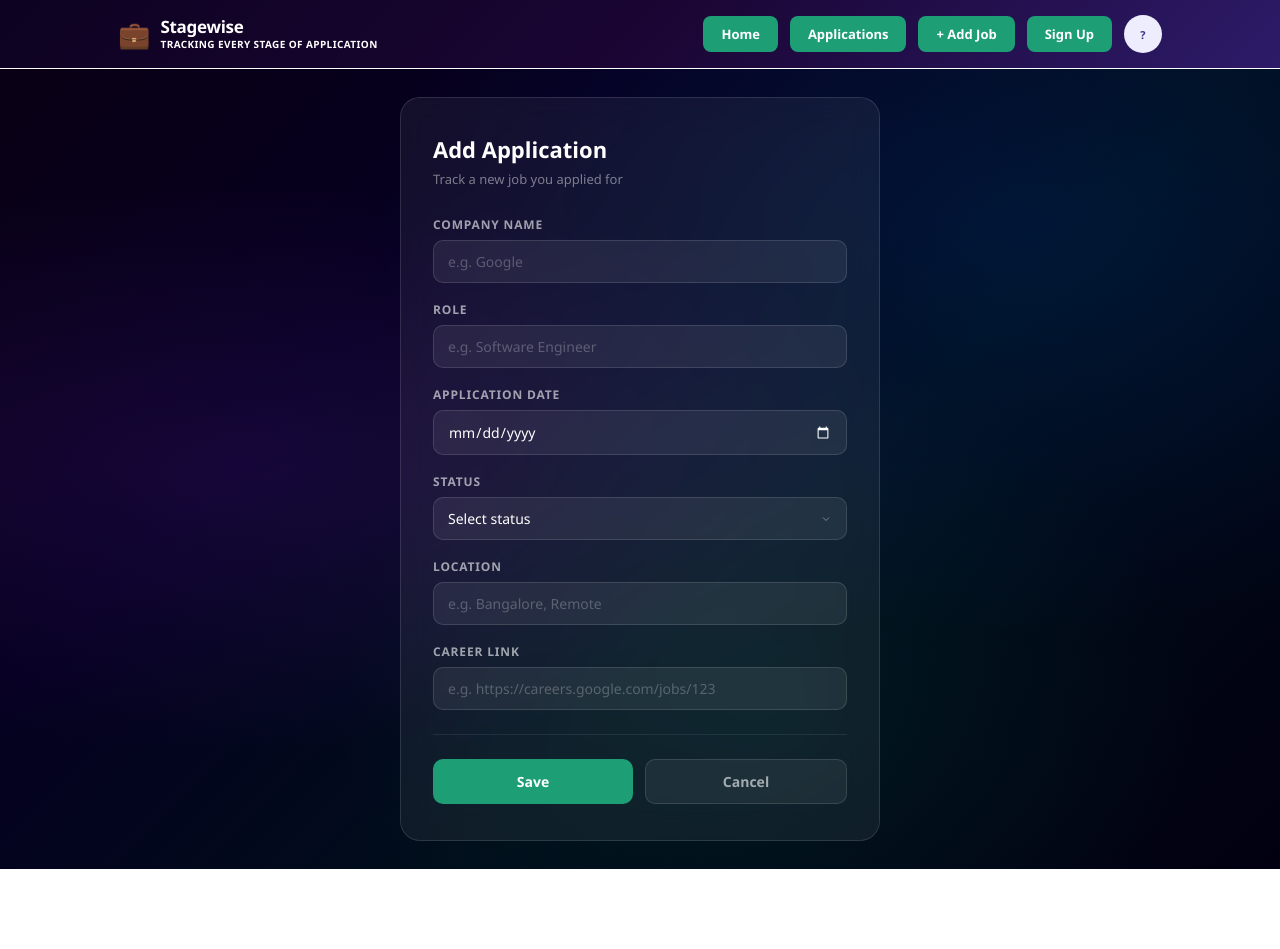
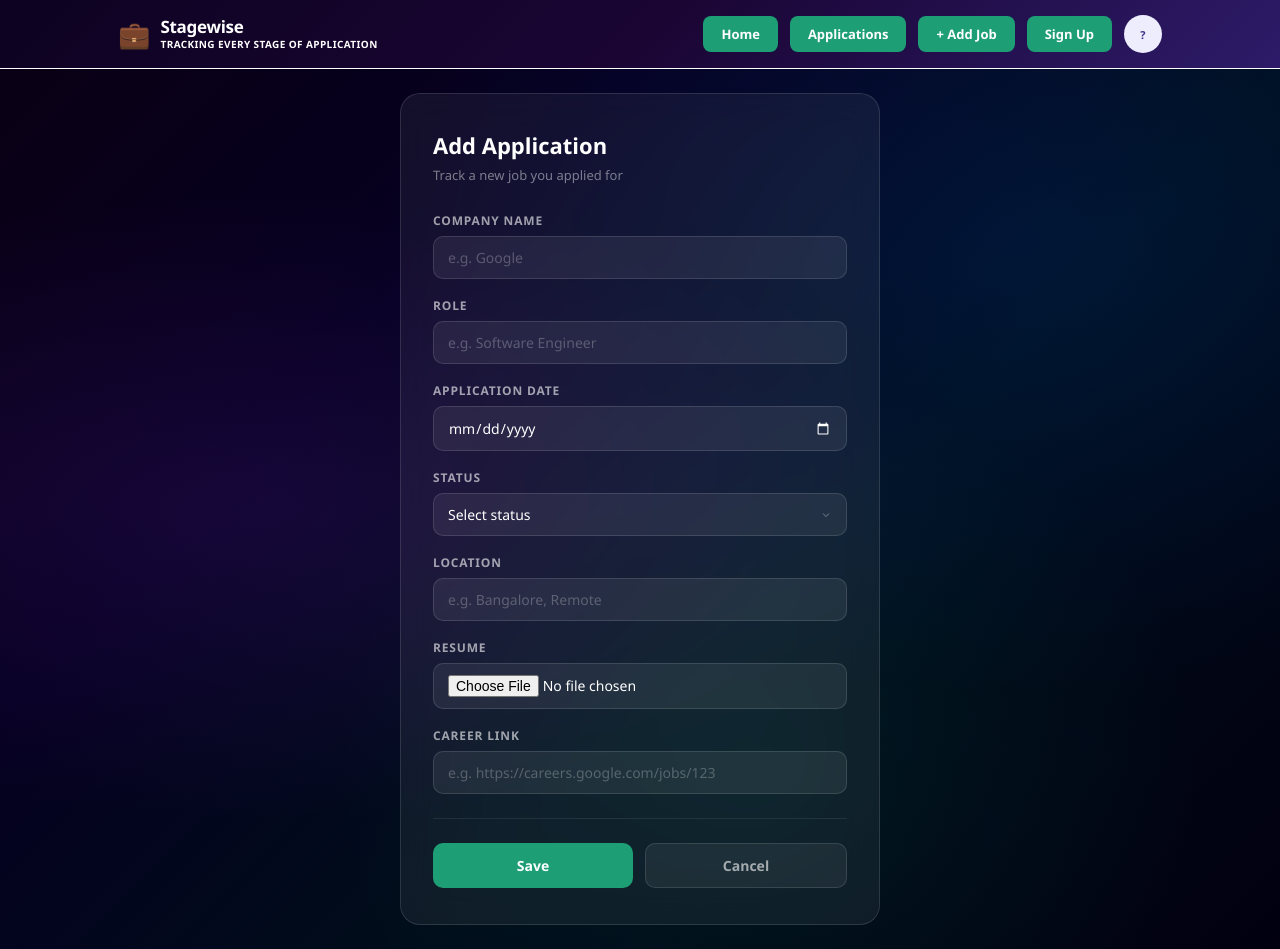
Before and after one commit to akhil14712-debug/application-tracker-ui, a React (Vite) app: page /appli/add in a window 1280 px wide. Before the commit the page ends 869 px from the top, so only its background shows below. Built offline with nearby package versions, Linux system fonts and the light colour scheme; no server answers.

Commit message:
Resume input added

```diff
--- a/src/Components/AddApplication.jsx
+++ b/src/Components/AddApplication.jsx
@@ -157,6 +157,13 @@ const AddApplication = () => {
              {error.loca && (<p style={{"color":"red","fontSize":"12px"}}>{error.loca}</p>)}
           </div>
 
+          <div className="form-group">
+            <label>Resume</label>
+            <input type="file" placeholder="Add resume"
+            />
+             {error.loca && (<p style={{"color":"red","fontSize":"12px"}}>{error.loca}</p>)}
+          </div>
+
            <div className="form-group">
             <label>Career Link</label>
             <input type="text" placeholder="e.g. https://careers.google.com/jobs/123"
```
